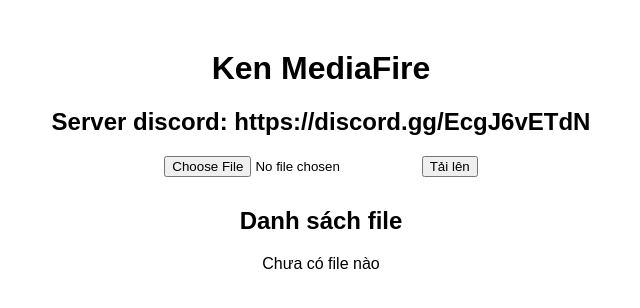
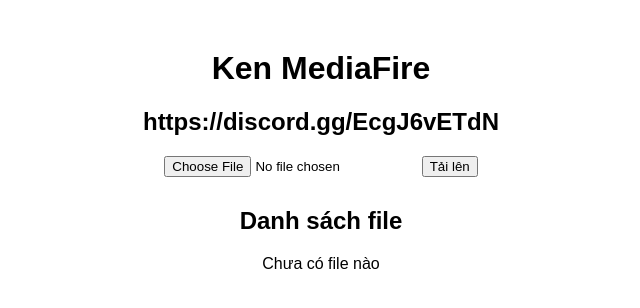
Before and after one commit to h12-cmd/kenweb, a Flask app: page / in a window 1280 px wide. Shown: the top 308 px of the page, without its empty margins (319-959 px from the left). Run offline with Flask 3, Linux system fonts and the light colour scheme.

Commit message:
Update index.html

```diff
--- a/templates/index.html
+++ b/templates/index.html
@@ -26,7 +26,7 @@
 <body>
     <h1> Ken MediaFire</h1>
 
-    <h2>Server discord: https://discord.gg/EcgJ6vETdN</h2>
+    <h2>https://discord.gg/EcgJ6vETdN</h2>
     <form class="upload-form" action="/upload" method="post" enctype="multipart/form-data">
         <input type="file" name="file" required>
         <button type="submit">Tải lên</button>
```
